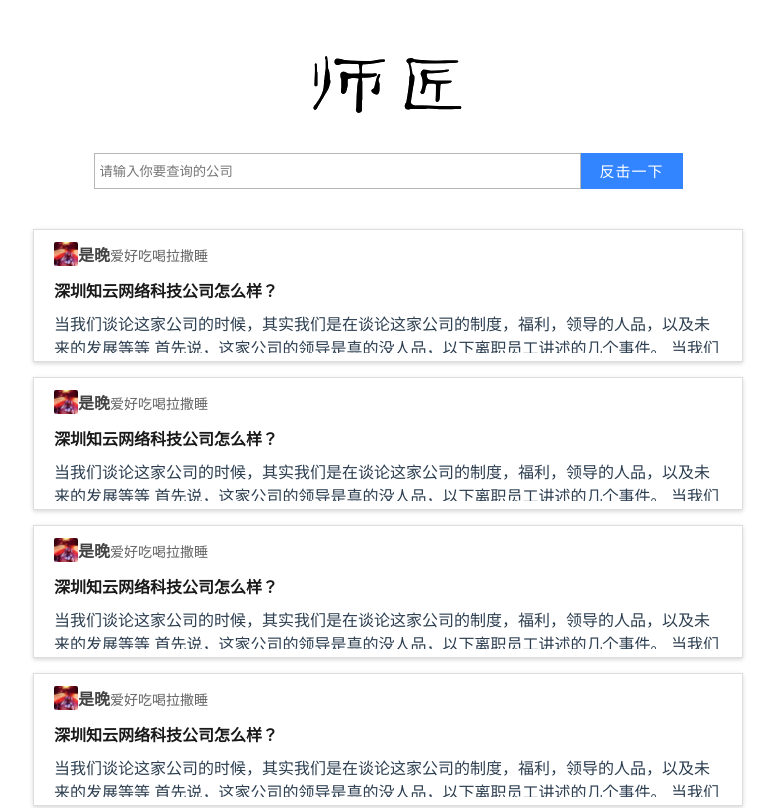
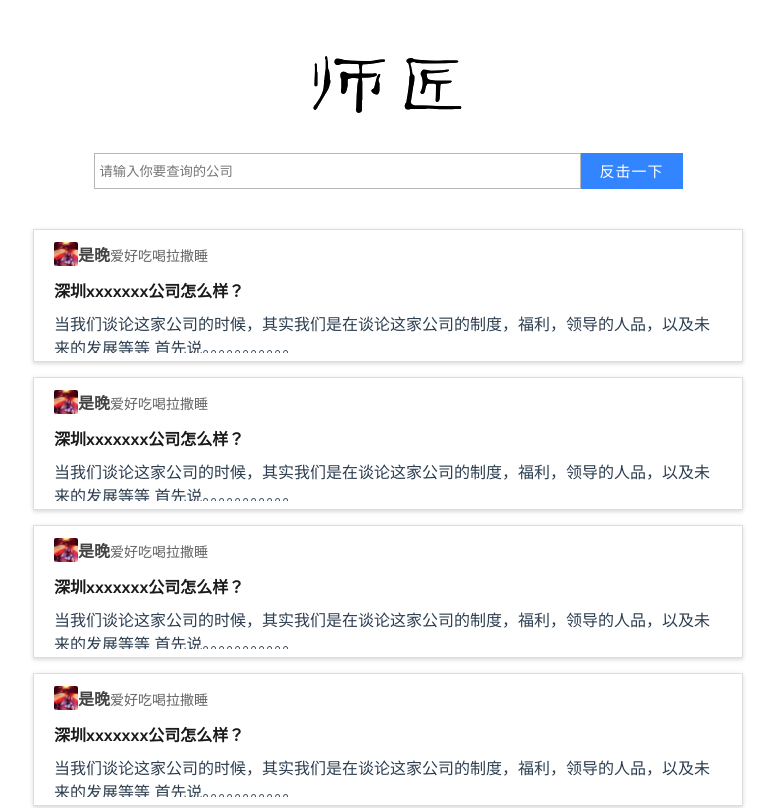
Before and after one commit to PmcFizz/alone_front, a Vue app: page /#/sj/index in a window 1280 px wide. Shown: the top 808 px of the page, without its empty margins (252-1027 px from the left). Built offline with nearby package versions, Linux system fonts and the light colour scheme.

Commit message:
修改文本

```diff
--- a/src/views/shijiang/sj_index.vue
+++ b/src/views/shijiang/sj_index.vue
@@ -16,14 +16,10 @@
             <span class="user_name">是晚</span>
             <span class="user_des">爱好吃喝拉撒睡</span>
           </div>
-          <p class="question_title">深圳知云网络科技公司怎么样？</p>
+          <p class="question_title">深圳xxxxxxx公司怎么样？</p>
           <p class="answer">
             当我们谈论这家公司的时候，其实我们是在谈论这家公司的制度，福利，领导的人品，以及未来的发展等等
-            首先说，这家公司的领导是真的没人品，以下离职员工讲述的几个事件。
-              当我们谈论这家公司的时候，其实我们是在谈论这家公司的制度，福利，领导的人品，以及未来的发展等等
-            首先说，这家公司的领导是真的没人品，以下离职员工讲述的几个事件。
-              当我们谈论这家公司的时候，其实我们是在谈论这家公司的制度，福利，领导的人品，以及未来的发展等等
-            首先说，这家公司的领导是真的没人品，以下离职员工讲述的几个事件。
+            首先说。。。。。。。。。。。
           </p>
         </div>
       </div>
```
